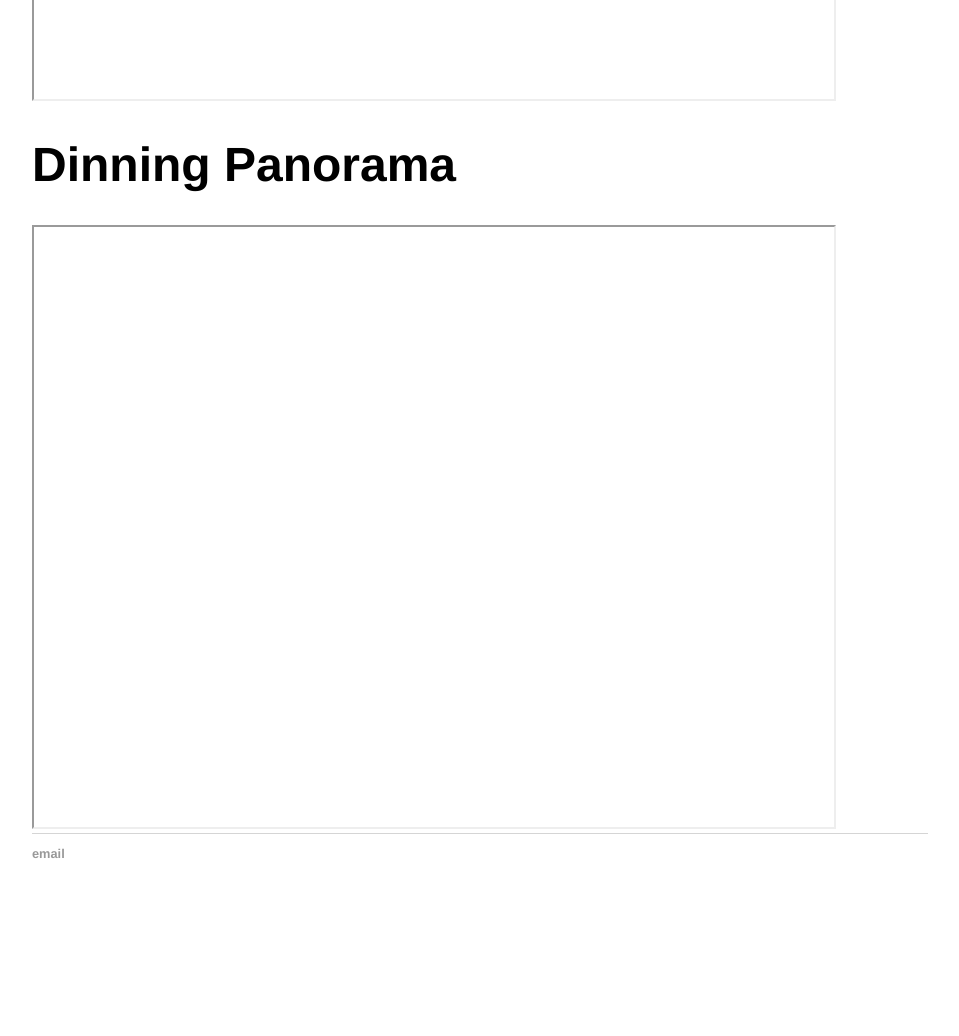
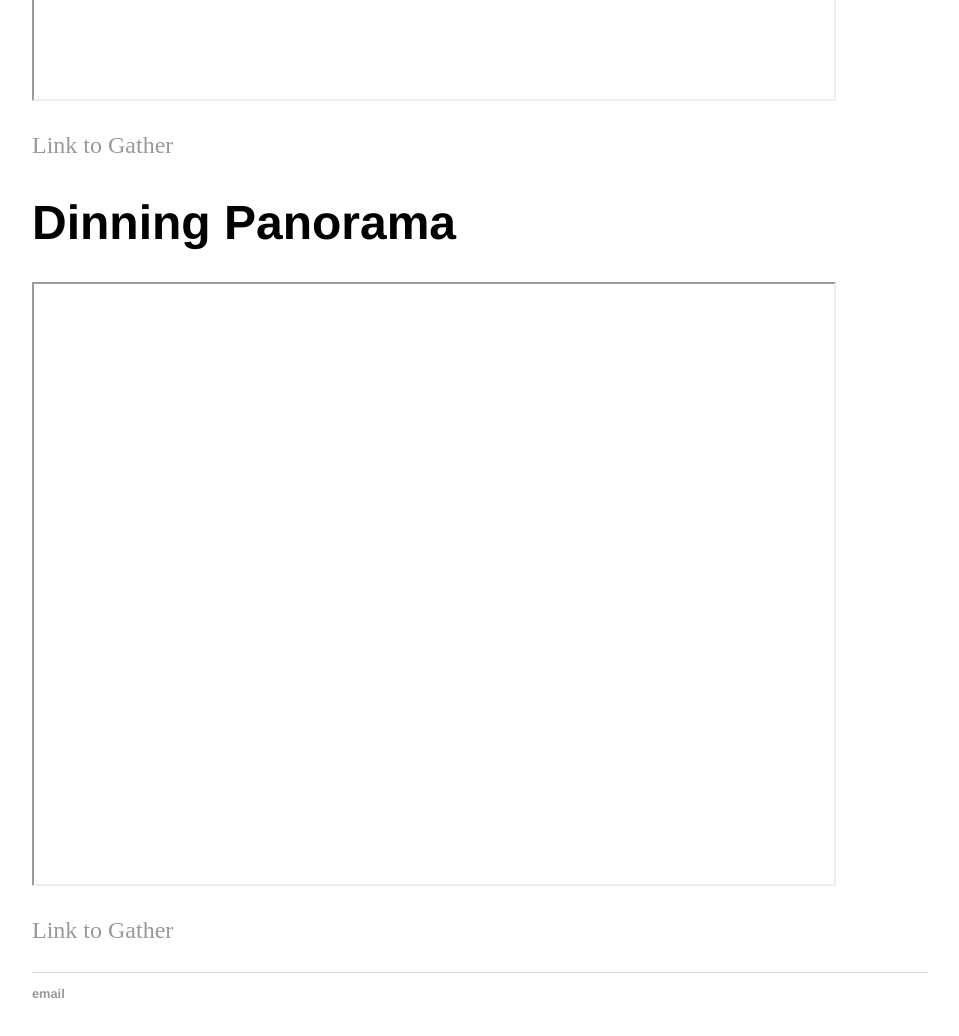
Before and after one commit to WigglyWombat/WigglyWombat.github.io, a plain HTML site: page index.html in a window 1280 px wide. Shown: the part 700-1736 px from the top of the page, without its empty margins (160-1119 px from the left). Before the commit the page ends 1621 px from the top, so only its background shows below. Drawn offline with Linux system fonts and the light colour scheme.

Commit message:
Update index.html

```diff
--- a/index.html
+++ b/index.html
@@ -16,8 +16,12 @@
     		<div class="blurb">
         		<h1>Gather Panorama</h1>
 				 <iframe src="https://wigglywombat.github.io/Gather/Gather.html" width="800" height="600" allowFullScreen></iframe>
+				<p><a href="https://wigglywombat.github.io/Gather/Gather.html">Link to Gather</a></p>
+		</div>
+
 			<h1>Dinning Panorama</h1>
 				 <iframe src="https://wigglywombat.github.io/Dinning/Dinning.html" width="800" height="600" allowFullScreen></iframe>
+				<p><a href="https://wigglywombat.github.io/Gather/Gather.html">Link to Gather</a></p>
     		</div><!-- /.blurb -->
 		</div><!-- /.container -->
 		<footer>
```
